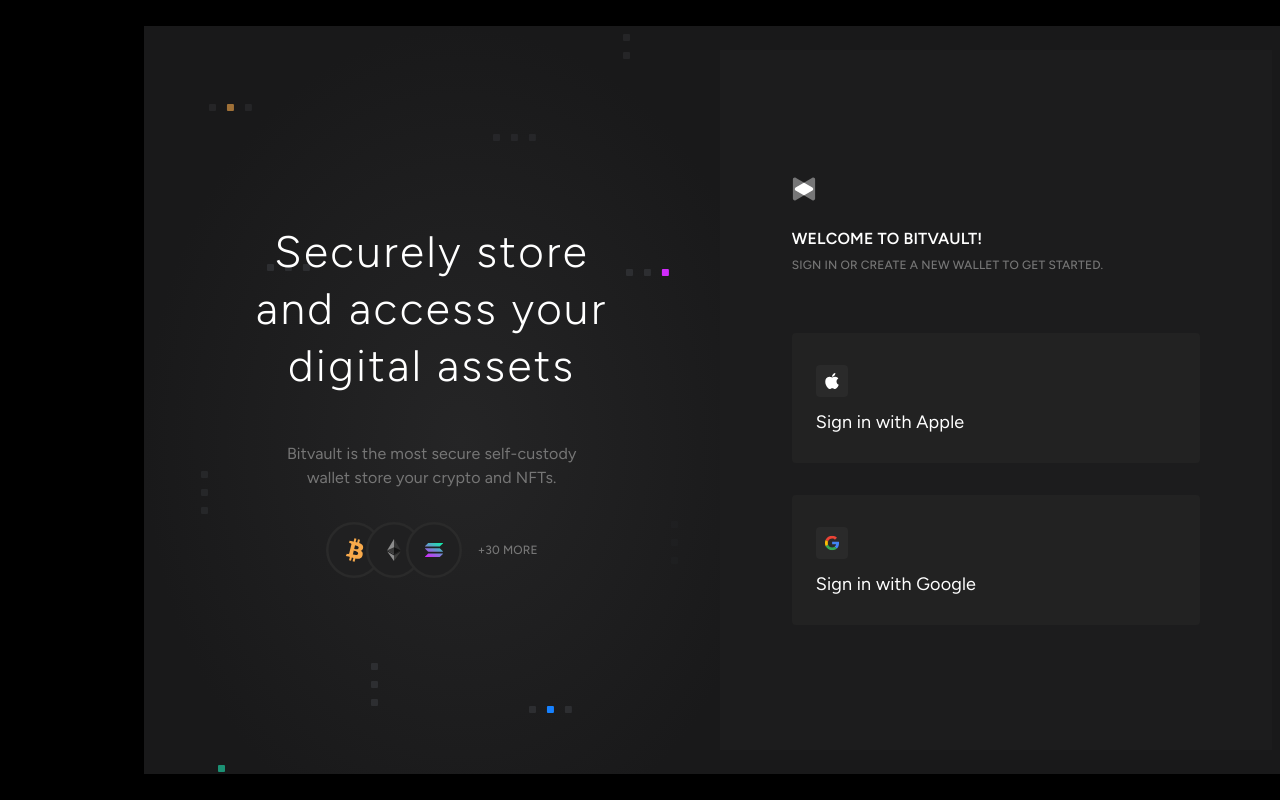
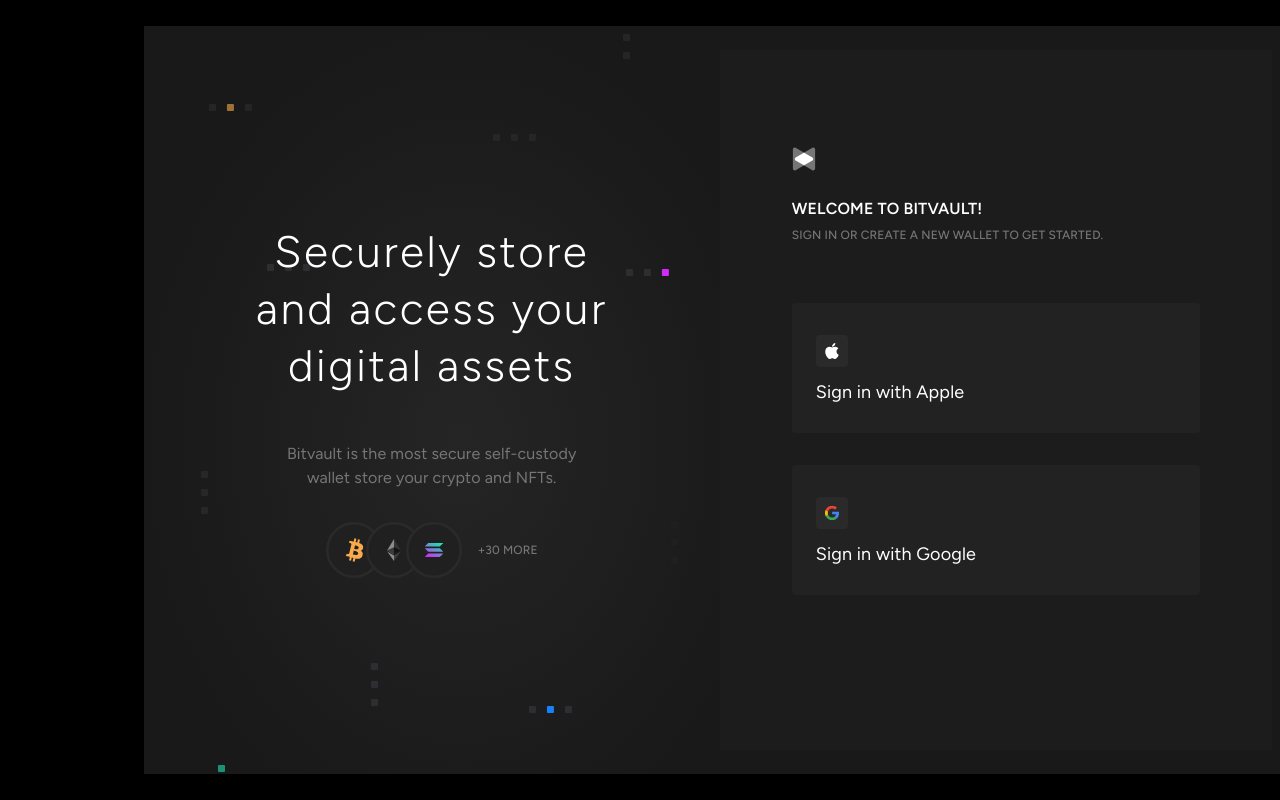
Before and after one commit to fireblocks/ncw-web-demo-v2, a React (Vite) app: page /#/login in a window 1280 px wide. Built offline with nearby package versions, Linux system fonts and the light colour scheme; no server answers.

Commit message:
login fixes

```diff
--- a/src/pages/Login/LoginPage.tsx
+++ b/src/pages/Login/LoginPage.tsx
@@ -84,13 +84,13 @@
 const ActionsBlockStyled = styled('div')(({ theme }) => ({
   display: 'flex',
   flexDirection: 'column',
-  justifyContent: 'center',
   backgroundColor: '#1C1C1D',
   width: '48%',
   height: 700,
   minHeight: 700,
   boxSizing: 'border-box',
   margin: theme.spacing(3, 3, 3, 0),
+  paddingTop: theme.spacing(12),
 }));
 
 const ActionsHeadingStyled = styled('div')(({ theme }) => ({
```
